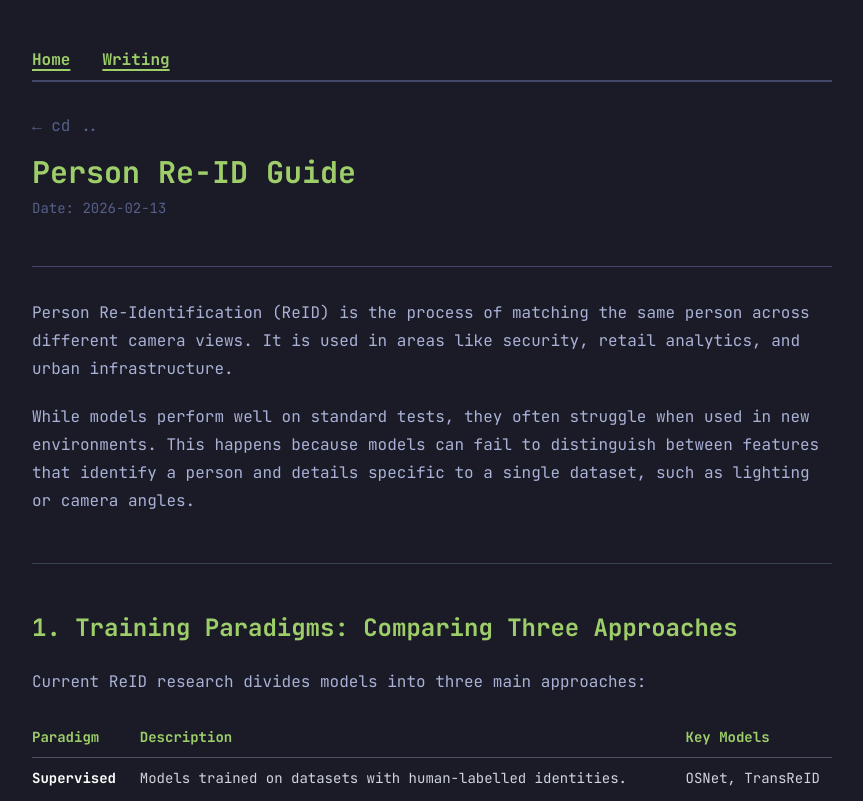
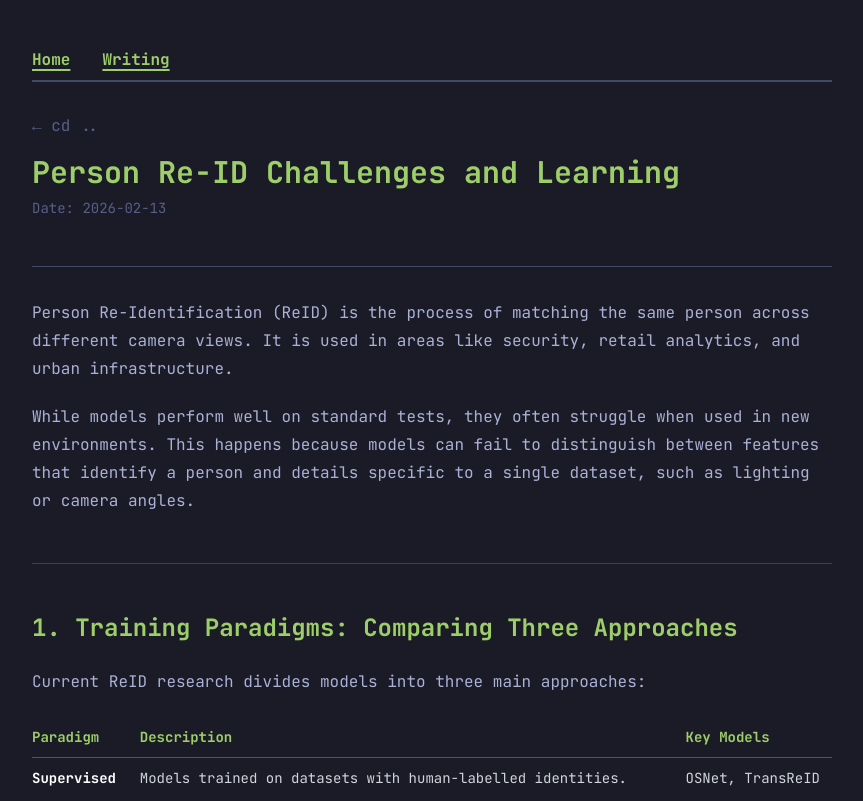
Before and after one commit to lab176344/writeup, an Astro site: page /writeup/blog/person-reid-2025 in a window 1280 px wide. Shown: the top 801 px of the page, without its empty margins (208-1071 px from the left). Built offline with nearby package versions, Linux system fonts and the light colour scheme; Astro itself is replaced by a stand-in of ours.

Commit message:
Update title in person re-ID blog post for clarity

```diff
--- a/src/content/blog/person-reid-2025/index.md
+++ b/src/content/blog/person-reid-2025/index.md
@@ -1,5 +1,5 @@
 ---
-title: "Person Re-ID Guide"
+title: "Person Re-ID Challenges and Learning"
 description: "A review of supervised, self-supervised, and language-aligned models for person re-identification."
 pubDate: "2026-02-13"
 tags: ["computer-vision", "reid", "machine-learning", "foundation-models"]
```
